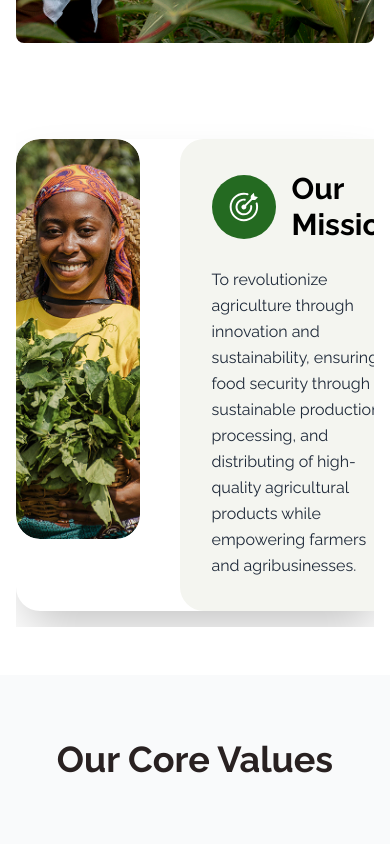
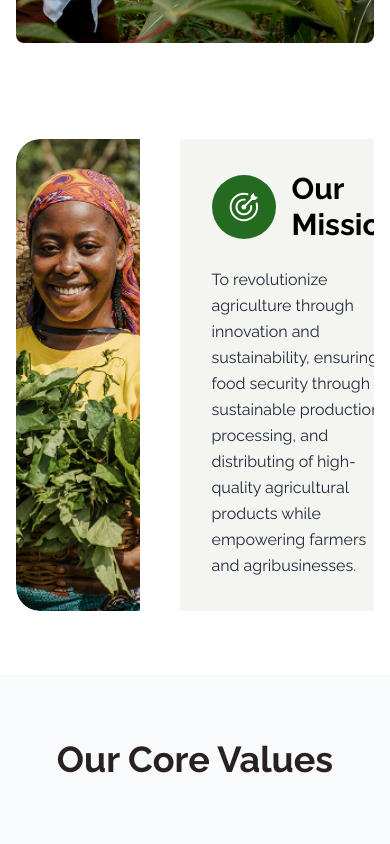
Before and after one commit to gichira22/keljo-agro, a Next.js app: page /about in a window 390 px wide. Shown: the part 1340-2184 px from the top of the page. Built offline with nearby package versions, Linux system fonts and the light colour scheme; no server answers.

Commit message:
Remove phone number and fix About section styling

```diff
--- a/app/about/Mision.tsx
+++ b/app/about/Mision.tsx
@@ -36,25 +36,25 @@ const MissionVision: React.FC = () => {
     <section className="bg-white py-12 lg:py-20">
       <div className="max-w-7xl mx-auto px-4 sm:px-6 lg:px-8">
         {/* Horizontal Scroll Container */}
-        <div className="flex space-x-10 overflow-x-auto scrollbar-hide py-4">
+        <div className="flex space-x-10 overflow-x-auto scrollbar-none py-4 scroll-smooth">
           {cards.map(({ title, description, imgSrc, iconSrc, altImg, altIcon }, index) => (
             <article
               key={title}
-              className="gap-10 flex-shrink-0 w-[95vw] sm:w-[700px] md:w-[750px] lg:w-[850px] rounded-3xl shadow-2xl cursor-pointer flex group transition-transform duration-300 hover:scale-[1.03]"
+              className="gap-10 flex-shrink-0 w-[95vw] sm:w-[700px] md:w-[750px] lg:w-[850px] rounded-3xl cursor-pointer flex group transition-transform duration-300 hover:scale-[1.03]"
             >
               {/* Image Container */}
-              <div className="relative w-1/3 h-[400px] sm:h-[450px] md:h-[500px] overflow-hidden rounded-3xl flex-shrink-0 ">
+              <div className="relative w-1/3 sm:h-[450px] md:h-[546px] overflow-hidden rounded-l-3xl flex-shrink-0 ">
                 <Image
                   src={imgSrc}
                   alt={altImg}
                   fill
-                  className="object-cover transition-transform duration-500 group-hover:scale-105 rounded-3xl"
+                  className="object-cover transition-transform duration-300 rounded-l-3xl"
                   priority={index === 0}
                 />
               </div>
 
               {/* Content Container*/}
-              <div className="flex flex-col justify-center p-8 sm:p-10 w-2/3 rounded-3xl bg-[#F4F5F0]">
+              <div className="flex flex-col justify-center p-8 sm:p-10 w-2/3 rounded-r-3xl bg-[#F4F5F0]">
                 <div className="flex items-center mb-6 gap-4">
                   <div className="w-16 h-16 bg-[#246A21] rounded-full flex items-center justify-center flex-shrink-0 group-hover:bg-[#2a7a26] transition-colors duration-300">
                     <Image
--- a/app/about/page.tsx
+++ b/app/about/page.tsx
@@ -1,6 +1,6 @@
 import React from 'react';
 import {Reviews} from '../components/sections/Reviews'; // Using alias import (recommended)
-import Teams from './Teams'
+// import Teams from './Teams'
 import {Values} from './Values'
 import { AboutHero } from './AboutHero';
 import { AboutUs } from './AboutUs';
@@ -12,7 +12,7 @@ const AboutPage: React.FC = () => {
       <AboutUs />
       <Mision />
       <Values />
-      <Teams />
+      {/* <Teams /> */}
       <Reviews />
     </main>
   );
--- a/app/components/sections/GetInTouch.tsx
+++ b/app/components/sections/GetInTouch.tsx
@@ -72,7 +72,7 @@ export const GetInTouch: React.FC = () => {
               </div>
 
               {/* Phone */}
-              <div className="bg-white p-6 rounded-xl shadow-sm border border-gray-100">
+              {/* <div className="bg-white p-6 rounded-xl shadow-sm border border-gray-100">
                 <h3 className="text-xl font-semibold text-[#246A21] mb-4 flex items-center">
                   <div className="w-8 h-8 bg-[#246A21] rounded-full flex items-center justify-center mr-3">
                     <Image src="/icons/call.svg" alt="Phone" width={20} height={20} />
@@ -84,7 +84,7 @@ export const GetInTouch: React.FC = () => {
                    rel="noopener noreferrer">
                   <p className="text-black font-medium hover:text-[#246A21] transition-colors text-lg cursor-pointer">+234 803 224 0379</p>
                 </a>
-              </div>
+              </div> */}
             </div>
 
             {/* Office */}
--- a/app/contacts/ContactCardsSection.tsx
+++ b/app/contacts/ContactCardsSection.tsx
@@ -3,9 +3,9 @@ import ContactCard from './ContactCard';
 
 export const ContactCardsSection = () => {
   // WhatsApp configuration
-  const phoneNumber = "+2348032240379";
-  const defaultMessage = "Hello Keljo Agro! I would like to get more information about your agricultural services.";
-  const whatsappUrl = `https://wa.me/${phoneNumber}?text=${encodeURIComponent(defaultMessage)}`;
+  // const phoneNumber = "+2348032240379";
+  // const defaultMessage = "Hello Keljo Agro! I would like to get more information about your agricultural services.";
+  // const whatsappUrl = `https://wa.me/${phoneNumber}?text=${encodeURIComponent(defaultMessage)}`;
 
   return (
     <section className="py-20 lg:py-28 bg-gray-50">
@@ -41,7 +41,7 @@ export const ContactCardsSection = () => {
                 >
                   support@keljoagro.com
                 </a>
-                <div className="inline-block">
+                {/* <div className="inline-block">
                   <a
                     href={whatsappUrl}
                     target="_blank"
@@ -53,7 +53,7 @@ export const ContactCardsSection = () => {
                     </svg>
                     +234 803 224 0379
                   </a>
-                </div>
+                </div> */}
               </div>
 
             </ContactCard>
--- a/app/globals.css
+++ b/app/globals.css
@@ -29,3 +29,12 @@ body {
   color: var(--foreground);
   font-family: var(--font-raleway), var(--font-sans);
 }
+/* Hide scrollbar but keep scroll functionality */
+.scrollbar-hide {
+  -ms-overflow-style: none;  /* IE and Edge */
+  scrollbar-width: none;     /* Firefox */
+}
+
+.scrollbar-hide::-webkit-scrollbar {
+  display: none;             /* Chrome, Safari, Opera */
+}
--- a/app/page.tsx
+++ b/app/page.tsx
@@ -1,5 +1,5 @@
 import { HeroSection } from './components/sections/Hero';
-import { StatsSection } from './components/sections/StatsSection';
+// import { StatsSection } from './components/sections/StatsSection';
 import { ExecutiveMessage } from './components/sections/ExecutiveMessage';
 import { WhyChooseUs } from './components/sections/WhatWeOffer';
 import { Reviews } from './components/sections/Reviews';
@@ -8,7 +8,7 @@ export default function Home() {
   return (
     <div className="min-h-screen">
       <HeroSection />
-      <StatsSection />
+      {/* <StatsSection /> */}
       <ExecutiveMessage />
       <WhyChooseUs />
       <Reviews />
--- a/package.json
+++ b/package.json
@@ -12,7 +12,8 @@
     "framer-motion": "^12.23.24",
     "next": "15.5.3",
     "react": "19.1.0",
-    "react-dom": "19.1.0"
+    "react-dom": "19.1.0",
+    "tailwind-scrollbar-hide": "^4.0.0"
   },
   "devDependencies": {
     "@eslint/eslintrc": "^3",
```
Also changed, not shown: app/components/layout/Footer.tsx (+4 -4 lines), 1 other file (tests, documents, lock files or other folders).
